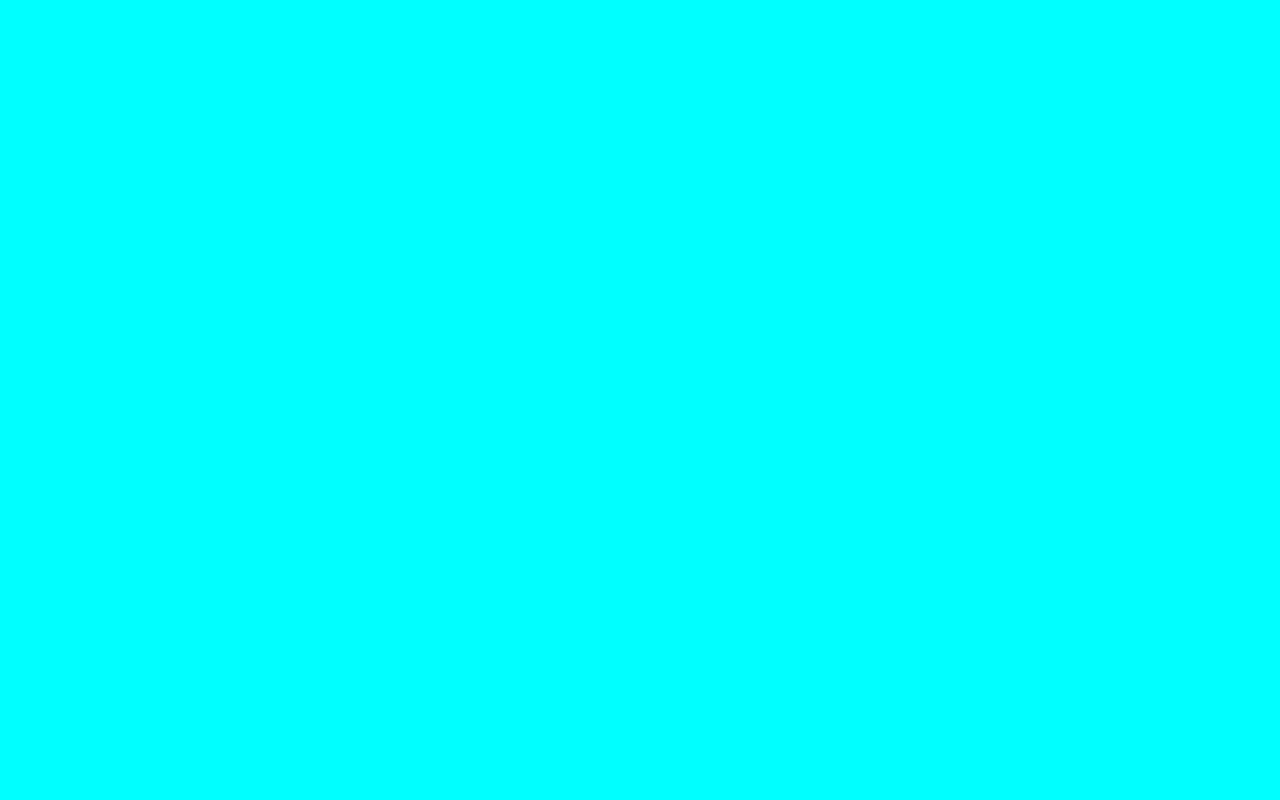
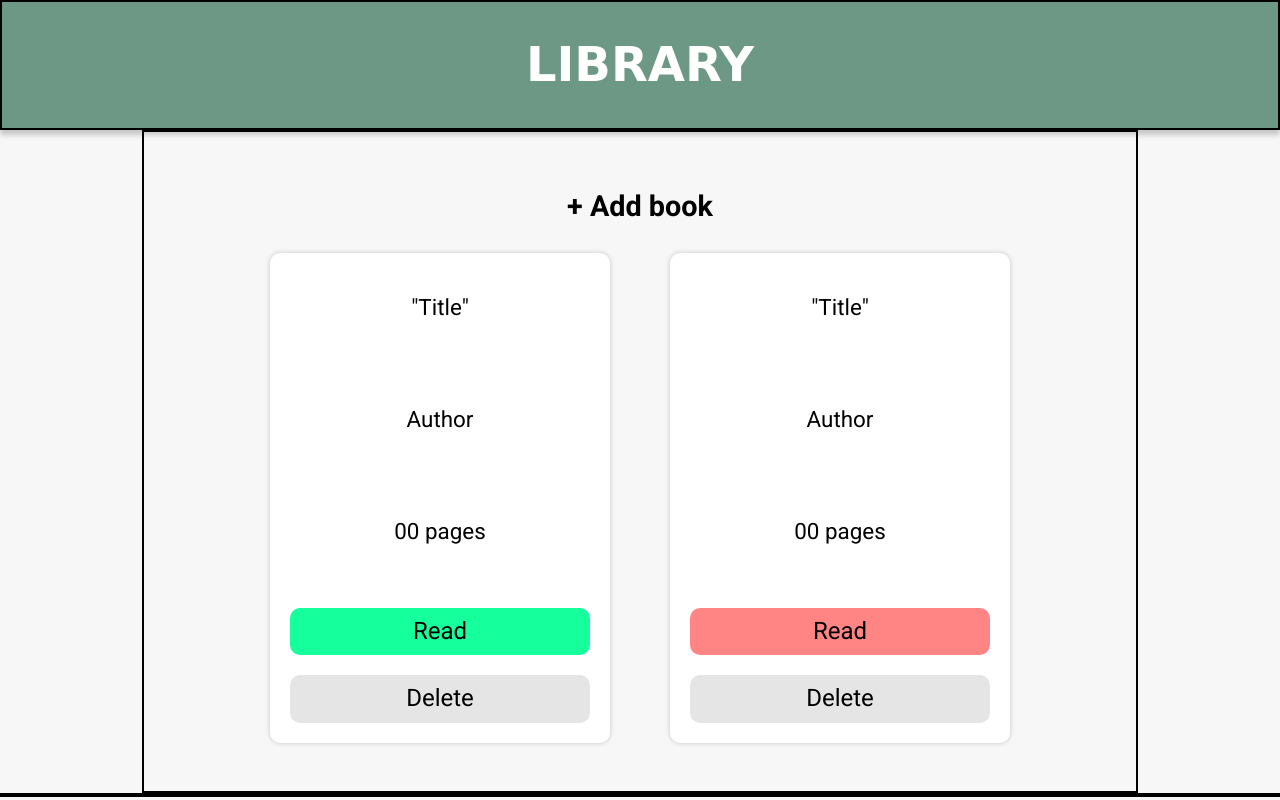
Before and after one commit to Alme08/library, a plain HTML site: page index.html in a window 1280 px wide. Drawn offline with Linux system fonts and the light colour scheme; a web font is replaced by a local one.

Commit message:
Set up styles

```diff
--- a/index.html
+++ b/index.html
@@ -9,6 +9,38 @@
     <title>Library</title>
 </head>
 <body>
+    <header>
+        <div>
+            <h1>LIBRARY</h1>
+        </div>
+    </header>
+    <main>
+        <button class="add">+ Add book</button>
+        <div class="book-container">
+            <div class="book">
+                <p>"Title"</p>
+                <p>Author</p>
+                <p>00 pages</p>
+                <div>
+                    <button class="read">Read</button>
+                    <button>Delete</button>
+                </div>
+            </div>
+            <div class="book">
+                <p>"Title"</p>
+                <p>Author</p>
+                <p>00 pages</p>
+                <div>
+                    <button class="notRead">Read</button>
+                    <button>Delete</button>
+                </div>
+            </div>
+
+        </div>
+    </main>
+    <footer>
+
+    </footer>
 
     <script src="script.js"></script>
 </body>
--- a/styles/style.css
+++ b/styles/style.css
@@ -1,3 +1,103 @@
-*{
-    background-color: aqua;
+@import url('https://fonts.googleapis.com/css2?family=Quintessential&display=swap');
+/* font-family: 'Quintessential', cursive; */
+@import url('https://fonts.googleapis.com/css2?family=Roboto:wght@300;400;500;700&display=swap');
+/* font-family: 'Roboto', sans-serif; */
+
+body{
+    background-color: #F7F7F7;
+    display: flex;
+    flex-direction: column;
+    font-family: 'Roboto', sans-serif;
 }
+h1{
+    font-size: 3rem;
+    font-family: 'Quintessential', cursive;
+    color: #fff;
+    padding: 0.2rem;
+}
+body > *{
+    border: 2px solid #000;
+}
+header{
+    background-color: #6D9886;
+    display: flex;
+    justify-content: center;
+    box-shadow: 0px 5px 5px rgba(0, 0, 0, 0.2);
+}
+main{
+    width: 70%;
+    margin: 0 auto;
+    padding: 3rem;
+    display: flex;
+    flex-direction: column;
+    gap: 20px;
+}
+.add{
+    align-self: center;
+    cursor: pointer;
+    font-size: 1.8rem;
+    font-weight: bold;
+    padding: 10px 30px;
+    border-radius: 10px;
+    border: none;
+    background: none;
+    transition: background-color 0.1s ease-in-out;
+}
+.add:hover{
+    background-color: rgba(0, 0, 0, 0.2);
+}
+
+.book-container{
+    width: 100%;
+    display: grid;
+    grid-template-columns: repeat(auto-fit, minmax(300px, 1rem));
+    justify-content: center;
+    justify-items: center;
+    gap: 50px 100px;
+}
+
+.book{
+    padding: 20px;
+    background-color: #fff;
+    border-radius: 10px;
+    width: 100%;
+    height: 450px;
+    font-size: 1.4rem;
+    display: flex;
+    flex-direction: column;
+    align-items: center;
+    justify-content: space-between;
+    box-shadow: 0px 0px 5px rgba(0, 0, 0, 0.2);
+}
+.book div{
+    width: 100%;
+    display: flex;
+    flex-direction: column;
+    gap: 20px;
+}
+.book button{
+    cursor: pointer;
+    font-size: 1.5rem;
+    padding: 10px 30px;
+    border-radius: 10px;
+    border: none;
+    background-color: rgba(0, 0, 0, 0.1);
+    transition: background-color 0.1s ease-in-out;
+}
+.book button:hover{
+    background-color: rgba(0, 0, 0, 0.2);
+}
+.book .read{
+    background-color: #15ff9d;
+    transition: background-color 0.1s ease-in-out;
+}
+.book .read:hover{
+    background-color: #13da87;
+}
+.book .notRead{
+    background-color: rgb(255, 133, 133);
+    transition: background-color 0.1s ease-in-out;
+}
+.book .notRead:hover{
+    background-color: rgb(211, 114, 114);
+}
```
